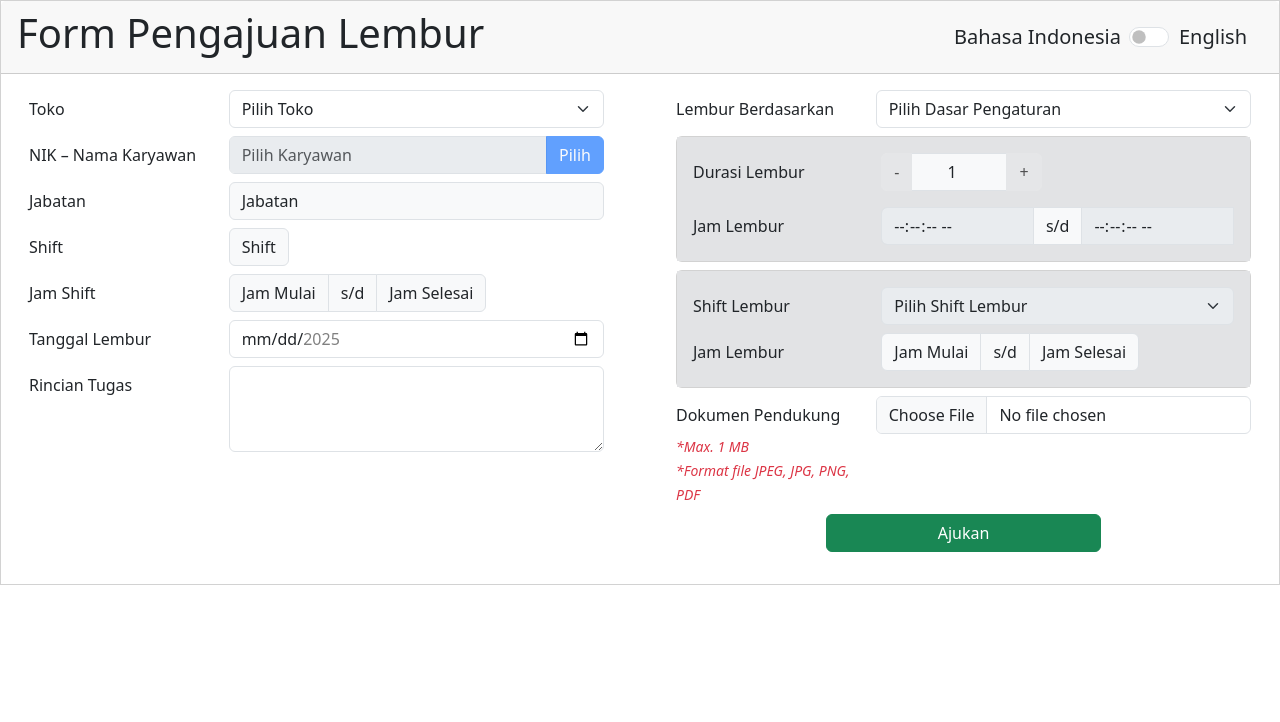
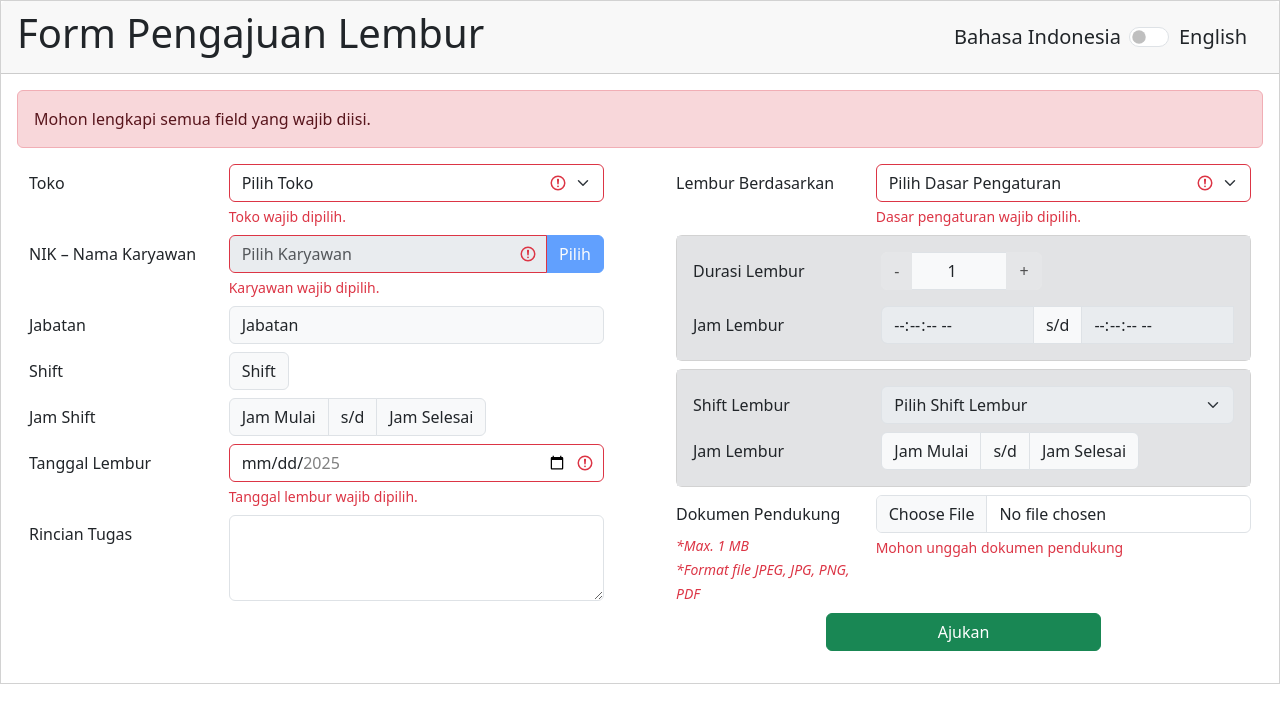
Before and after one commit to MEvanAW/my-form, a Vue app: page / in a window 1280 px wide. Both pictures are taken after a click on the button "Ajukan". Shown: the top 722 px of the page. Built offline with nearby package versions, Linux system fonts and the light colour scheme.

Commit message:
Update validation.

```diff
--- a/src/components/inputs/DateInput.vue
+++ b/src/components/inputs/DateInput.vue
@@ -15,7 +15,6 @@
 </template>
 
 <script setup>
-import { strings } from '@/models/strings'
 import { onMounted, ref, watch, watchEffect } from 'vue'
 import { useInputValidation } from '@/composables/useInputValidation'
 
@@ -30,13 +29,12 @@ const props = defineProps({
   classProp: String,
   min: null,
   max: null,
-  picked: null,
   disabled: Boolean,
 })
-const emit = defineEmits(['change'])
+const emit = defineEmits(['change', 'invalidate'])
 
 const isInvalid = 'is-invalid'
-const model = ref('')
+const model = defineModel()
 
 const { inputClass } = useInputValidation(props, emit)
 
@@ -49,16 +47,10 @@ onMounted(() => {
 watchEffect(() => {
   if (model.value) {
     inputClass.value[isInvalid] = false
+    emit('invalidate', false, props.id)
+  } else if (props.required) {
+    emit('invalidate', true, props.id)
   }
   emit('change', model.value, props.id)
 })
-
-watch(
-  () => props.picked,
-  (newPicked) => {
-    if (newPicked || newPicked === strings.emptyString) {
-      model.value = newPicked
-    }
-  },
-)
 </script>
--- a/src/components/inputs/NumberInput.vue
+++ b/src/components/inputs/NumberInput.vue
@@ -7,7 +7,9 @@
       -
     </button>
     <input
+      @blur="(event) => handleBlur(event)"
       :id="id"
+      @input="(event) => handleInput(event)"
       v-model="model"
       class="input-group-text"
       :class="{ 'is-invalid': !disabled && isInvalid }"
@@ -15,10 +17,19 @@
       :min="min"
       :max="max"
       :disabled="disabled"
+      :aria-describedby="`${id}Feedback`"
     />
     <button class="btn my-btn-abu" type="button" @click="increment()" :disabled="disabled">
       +
     </button>
+  </div>
+  <div
+    v-if="!disabled && isInvalid"
+    :id="`${id}Feedback`"
+    class="invalid-feedback d-block"
+    :class="{ 'text-light': lightErrorMessage }"
+  >
+    {{ errorMessage || 'Nilai harus antara ' + min + ' dan ' + max }}
   </div>
 </template>
 
@@ -31,19 +42,25 @@ const {
   disabled = false,
   max = 8,
   min = 1,
+  errorMessage = '',
+  validationToggle = null,
   ...props
 } = defineProps({
   classProp: String,
   disabled: Boolean,
+  errorMessage: String,
   id: String,
+  lightErrorMessage: Boolean,
   max: Number,
   min: Number,
+  validationToggle: null,
 })
-const emit = defineEmits(['change'])
+const emit = defineEmits(['change', 'invalidate'])
 
 const emptyString = ''
 
-const { value, isInvalid, increment, decrement, clearInvalid, setMin, setMax } = useNumberInput(
+const { value, isInvalid, increment, decrement, setMin, setMax, handleBlur, handleInput } =
+  useNumberInput(
     {
       min: min,
       max: max,
@@ -58,7 +75,9 @@ model.value = value.value
 
 watch(value, (newValue) => {
   model.value = newValue
-  clearInvalid()
+  if (!isInvalid.value) {
+    emit('invalidate', false, props.id)
+  }
   emit('change', newValue, props.id)
 })
 
@@ -74,6 +93,18 @@ watch(
     setMax(newMax)
     if (value.value > newMax) {
       isInvalid.value = true
+      emit('invalidate', true, props.id)
+    }
+  },
+)
+
+watch(
+  () => props.validationToggle,
+  // eslint-disable-next-line no-unused-vars
+  (_) => {
+    if (!disabled && (value.value < min || value.value > max)) {
+      isInvalid.value = true
+      emit('invalidate', true, props.id)
     }
   },
 )
--- a/src/components/inputs/SelectInput.vue
+++ b/src/components/inputs/SelectInput.vue
@@ -15,11 +15,13 @@
       {{ option.label }}
     </option>
   </select>
-  <div :id="`${id}Feedback`" class="invalid-feedback">{{ errorMessage }}</div>
+  <div :id="`${id}Feedback`" class="invalid-feedback" :class="{ 'text-light': lightErrorMessage }">
+    {{ errorMessage }}
+  </div>
 </template>
 
 <script setup>
-import { onMounted, ref, watch, watchEffect } from 'vue'
+import { onMounted, watchEffect } from 'vue'
 import { useInputValidation } from '@/composables/useInputValidation'
 
 const props = defineProps({
@@ -28,6 +30,7 @@ const props = defineProps({
     type: String,
     required: true,
   },
+  lightErrorMessage: Boolean,
   placeholder: String,
   required: Boolean,
   options: {
@@ -39,7 +42,7 @@ const props = defineProps({
   classProp: String,
   disabled: Boolean,
 })
-const emit = defineEmits(['change'])
+const emit = defineEmits(['change', 'invalidate'])
 
 const isInvalid = 'is-invalid'
 const model = defineModel()
@@ -55,6 +58,9 @@ onMounted(() => {
 watchEffect(() => {
   if (model.value) {
     inputClass.value[isInvalid] = false
+    emit('invalidate', false, props.id)
+  } else if (props.required) {
+    emit('invalidate', true, props.id)
   }
   emit('change', model.value, props.id, props.additionalData)
 })
--- a/src/composables/useInputValidation.js
+++ b/src/composables/useInputValidation.js
@@ -24,6 +24,7 @@ export function useInputValidation(props, emit) {
     (_) => {
       if (props.required && !props.modelValue) {
         setInvalidState(true)
+        emitInvalidate(true)
       }
     },
   )
@@ -45,6 +46,7 @@ export function useInputValidation(props, emit) {
   function setInvalidState(invalid) {
     isInvalid.value = invalid
     inputClass.value['is-invalid'] = invalid
+    emitInvalidate(invalid)
   }
 
   /**
--- a/src/main.js
+++ b/src/main.js
@@ -57,6 +57,7 @@ const i18n = createI18n({
       },
       message: {
         fileFormat: '*Format file JPEG, JPG, PNG, PDF',
+        formRequired: 'Mohon lengkapi semua field yang wajib diisi.',
         jamIstirahat: 'Termasuk 1 jam istirahat',
         lemburBerdasarkanRequired: 'Dasar pengaturan wajib dipilih.',
         shiftLemburRequired: 'Shift lembur wajib dipilih.',
@@ -110,6 +111,7 @@ const i18n = createI18n({
       },
       message: {
         fileFormat: '*File formats JPEG, JPG, PNG, PDF',
+        formRequired: 'Please fill all required fields.',
         jamIstirahat: '1 hour recess included',
         lemburBerdasarkanRequired: 'Overtime by is required.',
         shiftLemburRequired: 'Overtime shift is required.',
--- a/src/views/MyForm.vue
+++ b/src/views/MyForm.vue
@@ -35,7 +35,7 @@
     </div>
     <div class="card-body">
       <div v-if="errorMessage" class="alert alert-danger" role="alert">
-        {{ errorMessage }}
+        {{ errorMessage === viewStrings.formRequired ? $t('message.formRequired') : errorMessage }}
       </div>
       <div v-if="displayWarningMessage" class="alert alert-warning" role="alert">
         {{ displayWarningMessage }}
@@ -55,6 +55,7 @@
                 :validation-toggle="validationToggle"
                 :disabled="kodeTokoOptions.length === 1"
                 @change="change"
+                @invalidate="invalidate"
               />
             </div>
           </div>
@@ -65,7 +66,7 @@
                 <input
                   id="karyawan"
                   class="form-control"
-                  :class="{ 'is-invalid': isKaryawanInvalid }"
+                  :class="{ 'is-invalid': invalidInputs.karyawan }"
                   :placeholder="$t('placeholder.karyawan')"
                   disabled
                   v-model="karyawan.display.value"
@@ -85,7 +86,11 @@
                   {{ $t('button.pilih') }}
                 </InfoButton>
               </div>
-              <div v-if="isKaryawanInvalid" id="karyawanFeedback`" class="invalid-feedback d-block">
+              <div
+                v-if="invalidInputs.karyawan"
+                id="karyawanFeedback"
+                class="invalid-feedback d-block"
+              >
                 {{ $t('message.karyawanRequired') }}
               </div>
             </div>
@@ -124,12 +129,13 @@
               <DateInput
                 id="tanggalLembur"
                 :required="true"
-                :errorMessage="$t('message.karyawanRequired')"
+                :errorMessage="$t('message.tanggalLemburRequired')"
+                v-model="inputModels.tanggalLembur.value"
                 :validation-toggle="validationToggle"
                 :min="dateInputMin()"
                 :max="dateInputMax()"
-                :picked="inputModels.tanggalLembur.value"
                 @change="change"
+                @invalidate="invalidate"
               />
             </div>
           </div>
@@ -164,6 +170,7 @@
                 :validation-toggle="validationToggle"
                 :disabled="shift?.toUpperCase() === viewStrings.off"
                 @change="change"
+                @invalidate="invalidate"
               />
             </div>
           </div>
@@ -189,8 +196,10 @@
                     :class-prop="!durasiLemburDisabled && isIstirahat ? '' : 'mb-2'"
                     :disabled="durasiLemburDisabled"
                     id="durasiLembur"
+                    :light-error-message="true"
                     :max="durasiLemburMax"
                     v-model="inputModels.durasiLembur.value"
+                    @invalidate="invalidate"
                   />
                 </div>
               </div>
@@ -254,6 +263,7 @@
                 <div class="col-sm-8">
                   <SelectInput
                     id="shiftLembur"
+                    :light-error-message="true"
                     :placeholder="$t('placeholder.shiftLembur')"
                     :required="
                       inputModels.aturBerdasarkan.value === aturBerdasarkanEnum.shiftLembur
@@ -264,6 +274,7 @@
                     :validation-toggle="validationToggle"
                     :disabled="shiftLemburDisabled"
                     @change="changeShiftLembur"
+                    @invalidate="invalidate"
                   />
                 </div>
               </div>
@@ -323,7 +334,7 @@
           <div class="row mb-2">
             <div class="col-lg-3"></div>
             <div class="col-lg-6 d-grid gap-2">
-              <button class="btn btn-success">{{ $t('button.ajukan') }}</button>
+              <button class="btn btn-success" @click="validate">{{ $t('button.ajukan') }}</button>
             </div>
             <div class="col-lg-3"></div>
           </div>
@@ -347,6 +358,7 @@ import '@/assets/css/form.css'
 import BerhasilModal from '@/components/modals/BerhasilModal.vue'
 import CariKaryawanModal from '@/components/modals/CariKaryawanModal.vue'
 import { computed, ref, watch } from 'vue'
+import { useRouter } from 'vue-router'
 import DateInput from '@/components/inputs/DateInput.vue'
 import { datesService } from '@/services/dates'
 import InfoButton from '@/components/buttons/InfoButton.vue'
@@ -356,6 +368,8 @@ import { strings } from '@/models/strings'
 import TimeInput from '@/components/inputs/TimeInput.vue'
 import { timesService } from '@/services/times'
 import { useI18n } from 'vue-i18n'
+
+const router = useRouter()
 
 const aturBerdasarkanEnum = Object.freeze({
   durasiLembur: Symbol(1),
@@ -376,6 +390,7 @@ const viewStrings = Object.freeze({
   maxTime: '23:59:59',
   namaKaryawanDefault: 'Nama karyawan tak terbaca',
   nikDefault: 'NIK tak terbaca',
+  formRequired: 'FORM_REQUIRED',
   shift: 'Shift',
   off: 'OFF',
 })
@@ -414,9 +429,17 @@ const inputModels = {
   tanggalLembur: ref(''),
   toko: ref(''),
 }
-const invalidInputs = {
+const invalidInputs = ref({
+  toko: false,
+  tanggalLembur: false,
+  karyawan: false,
+  aturBerdasarkan: false,
+  durasiLembur: false,
+  jamMulaiLembur: false,
   jamSelesaiLembur: false,
-}
+  shiftLembur: false,
+  dokumenPendukung: false,
+})
 const shiftLembur = ref('')
 const karyawan = {
   nik: viewStrings.emptyString,
@@ -439,7 +462,6 @@ const kodeTokoOptions = [
 ]
 const validationToggle = ref(false)
 const berhasilModalToggle = ref(false)
-const isKaryawanInvalid = ref(false)
 const shiftLemburOptions = [
   {
     label: '1',
@@ -461,7 +483,14 @@ const jamShiftLembur = {
 const rincianTugas = ref('')
 let file = null
 const isFileInvalid = ref(false)
-const fileInvalidMessage = ref('File invalid.')
+const fileInvalidMessage = ref('')
+
+const isFormValid = computed(() => {
+  const allInputsValid = Object.values(invalidInputs.value).every((val) => val === false)
+  const hasKaryawan = karyawan.nik && karyawan.name
+  const hasFile = file !== null
+  return allInputsValid && hasKaryawan && hasFile
+})
 
 const durasiLemburDisabled = computed(
   () => inputModels.aturBerdasarkan.value !== aturBerdasarkanEnum.durasiLembur,
@@ -499,6 +528,7 @@ watch(shiftLemburDisabled, (newShiftLemburDisabled) => {
     shiftLembur.value = viewStrings.emptyString
     jamShiftLembur.jamMulai.value = viewStrings.emptyString
     jamShiftLembur.jamSelesai.value = viewStrings.emptyString
+    invalidInputs.value.shiftLembur = false
   }
 })
 watch(
@@ -511,11 +541,52 @@ watch(
   },
 )
 
+function change(value, id) {
+  inputModels[id].value = value
+}
+function changeShiftLembur(value) {
+  shiftLembur.value = value
+  const shiftObject = shiftLemburOptions.find((shift) => shift.value === value)
+  jamShiftLembur.jamMulai.value = shiftObject?.shift_start
+  jamShiftLembur.jamSelesai.value = shiftObject?.shift_end
+}
+function dateInputMax() {
+  const date = new Date()
+  return datesService.toDatePickerString(new Date(date.getFullYear(), date.getMonth() + 2, 0))
+}
+function dateInputMin() {
+  return datesService.toDatePickerString()
+}
+function invalidate(value, id) {
+  invalidInputs.value[id] = value
+}
+function onFileChanged(e) {
+  file = e.target.files[0]
+  if (!file) {
+    isFileInvalid.value = false
+    invalidInputs.value.dokumenPendukung = false
+    fileInvalidMessage.value = ''
+    return
+  }
+  if (supportedFileTypes.indexOf(file.type) === -1) {
+    fileInvalidMessage.value = viewStrings.formatFileTidakDidukung
+    isFileInvalid.value = true
+    invalidInputs.value.dokumenPendukung = true
+  } else if (file.size > 1048576) {
+    fileInvalidMessage.value = viewStrings.fileMax1Mb
+    isFileInvalid.value = true
+    invalidInputs.value.dokumenPendukung = true
+  } else {
+    isFileInvalid.value = false
+    invalidInputs.value.dokumenPendukung = false
+    fileInvalidMessage.value = ''
+  }
+}
 function pilih(terpilih) {
   karyawan.nik = terpilih.nik
   karyawan.name = terpilih.name
   karyawan.display.value = `${terpilih.nik || viewStrings.nikDefault} - ${terpilih.name || viewStrings.namaKaryawanDefault}`
-  isKaryawanInvalid.value = false
+  invalidInputs.value.karyawan = false
   jabatan.value = terpilih.jabatan
   if (!jabatan.value) {
     errorMessage.value = viewStrings.jabatanErrorMessage
@@ -525,43 +596,30 @@ function pilih(terpilih) {
   shiftSelesai.value = terpilih.shift_end
   inputModels.jamMulaiLembur.value = terpilih.shift_end
 }
-function change(value, id) {
-  inputModels[id].value = value
-}
-function changeShiftLembur(value) {
-  shiftLembur.value = value
-  const shiftObject = shiftLemburOptions.find((shift) => shift.value === value)
-  jamShiftLembur.jamMulai.value = shiftObject?.shift_start
-  jamShiftLembur.jamSelesai.value = shiftObject?.shift_end
-}
-function invalidate(value, id) {
-  invalidInputs[id] = value
-}
 function refresh() {
   router.go(0)
 }
-function onFileChanged(e) {
-  file = e.target.files[0]
+function validate() {
+  errorMessage.value = ''
+
+  validationToggle.value = !validationToggle.value
+
+  if (!karyawan.nik || !karyawan.name) {
+    invalidInputs.value.karyawan = true
+  }
+
   if (!file) {
-    isFileInvalid.value = false
+    isFileInvalid.value = true
+    fileInvalidMessage.value = 'Mohon unggah dokumen pendukung'
+    invalidInputs.value.dokumenPendukung = true
+  }
+
+  if (!isFormValid.value) {
+    errorMessage.value = viewStrings.formRequired
     return
   }
-  if (supportedFileTypes.indexOf(file.type) === -1) {
-    fileInvalidMessage.value = viewStrings.formatFileTidakDidukung
-    isFileInvalid.value = true
-  } else if (file.size > 1048576) {
-    fileInvalidMessage.value = viewStrings.fileMax1Mb
-    isFileInvalid.value = true
-  } else {
-    isFileInvalid.value = false
-  }
-}
-function dateInputMax() {
-  const date = new Date()
-  return datesService.toDatePickerString(new Date(date.getFullYear(), date.getMonth() + 2, 0))
-}
-function dateInputMin() {
-  return datesService.toDatePickerString()
+
+  berhasilModalToggle.value = true
 }
 </script>
 
```
Also changed, not shown: src/components/inputs/TextInput.vue (+9 -0 lines), 1 other file (tests, documents, lock files or other folders). Lines whose indentation alone changed are shown as unchanged.
